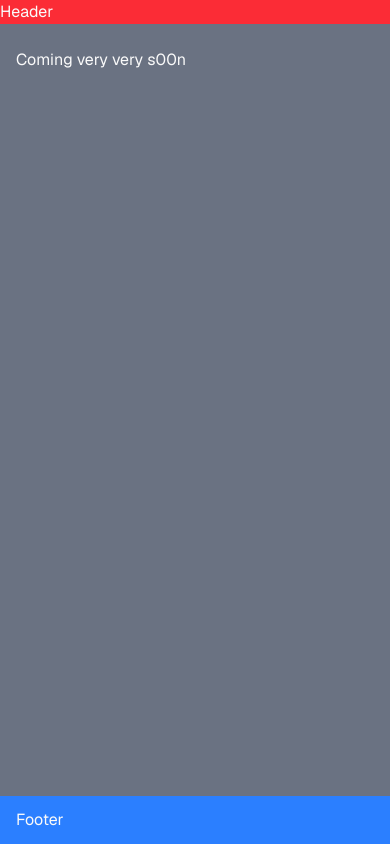
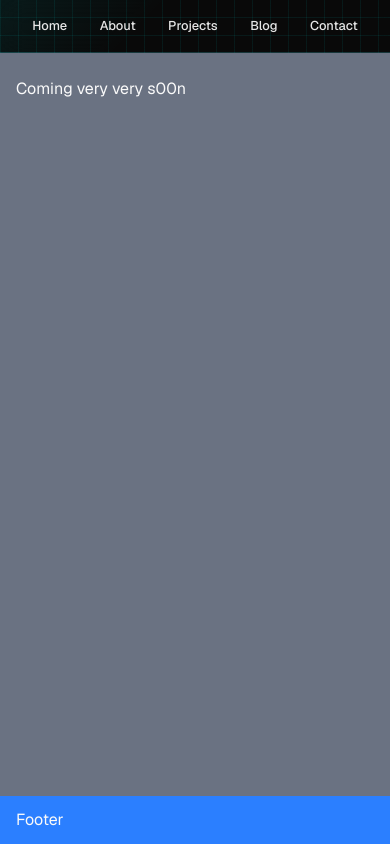
Before and after one commit to replakcan/alper-dev, a Next.js app: page / in a window 390 px wide. Built offline with nearby package versions, Linux system fonts and the light colour scheme.

Commit message:
Add responsive header navigation

```diff
--- a/app/components/Header.tsx
+++ b/app/components/Header.tsx
@@ -1,3 +1,38 @@
+'use client'
+
+import { buttonVariants } from '@/components/ui/button'
+import { cn } from '@/lib/utils'
+import routes from '../routes'
+import Link from 'next/link'
+import { usePathname } from 'next/navigation'
+
+const headerLinkClassName = cn(
+  buttonVariants({ variant: 'link', size: 'sm' }),
+  'hover:bg-transparent hover:text-cyan-300 hover:no-underline lg:h-9 lg:gap-1.5 lg:rounded-lg lg:px-2.5 lg:text-sm',
+)
+
 export default function Header() {
-  return <div className="header bg-red-500 col-span-full row-span-1">Header</div>
+  const pathname = usePathname()
+
+  return (
+    <header className="header navbar-mosaic sticky top-0 z-50 col-span-full row-start-1 flex items-center justify-around border-b border-cyan-300/20 px-4 py-3">
+      {routes.map((route) => {
+        const isActive = pathname === route.href || pathname.startsWith(`${route.href}/`)
+
+        return (
+          <Link
+            aria-current={isActive ? 'page' : undefined}
+            className={cn(
+              headerLinkClassName,
+              isActive && 'bg-transparent text-cyan-300 no-underline shadow-none ring-0',
+            )}
+            key={route.id}
+            href={route.href}
+          >
+            {route.title}
+          </Link>
+        )
+      })}
+    </header>
+  )
 }
--- a/app/globals.css
+++ b/app/globals.css
@@ -128,3 +128,18 @@
     @apply font-sans;
   }
 }
+
+@layer components {
+  .navbar-mosaic {
+    background-color: color-mix(in oklch, var(--background) 78%, transparent);
+    background-image:
+      linear-gradient(90deg, oklch(0.8 0.16 195 / 0.08) 1px, transparent 1px),
+      linear-gradient(0deg, oklch(0.8 0.16 195 / 0.08) 1px, transparent 1px),
+      linear-gradient(135deg, oklch(0.8 0.16 195 / 0.08), transparent 38%);
+    background-size:
+      18px 18px,
+      18px 18px,
+      100% 100%;
+    backdrop-filter: blur(14px) saturate(160%);
+  }
+}
--- /dev/null
+++ b/app/routes.ts
@@ -0,0 +1,24 @@
+const routes: { id: number; title: string; href: string; description: string }[] = [
+  {
+    id: 0,
+    title: 'Home',
+    href: '/home',
+    description: 'Home',
+  },
+  {
+    id: 1,
+    title: 'About',
+    href: '/about',
+    description: 'About',
+  },
+  {
+    id: 2,
+    title: 'Projects',
+    href: '/projects',
+    description: 'Projects',
+  },
+  { id: 3, title: 'Blog', href: '/blog', description: 'Blog' },
+  { id: 4, title: 'Contact', href: '/contact', description: 'Contact' },
+]
+
+export default routes
```
